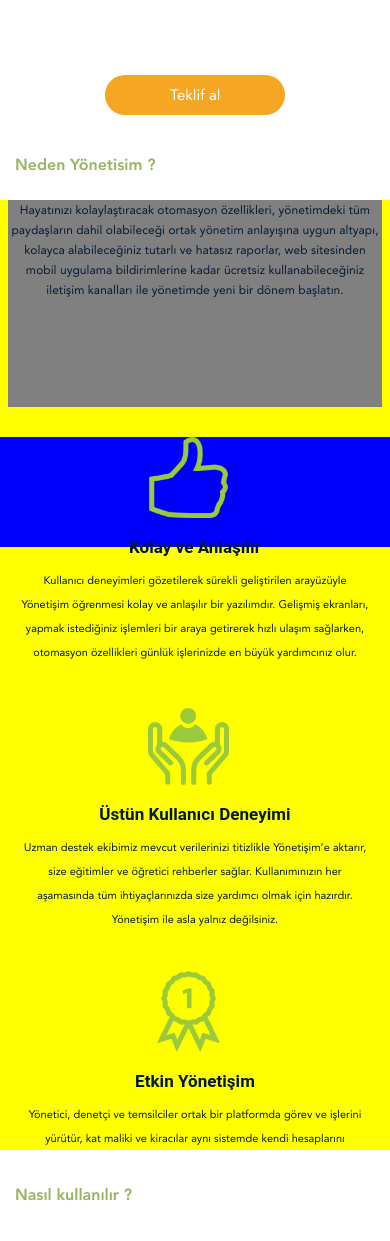
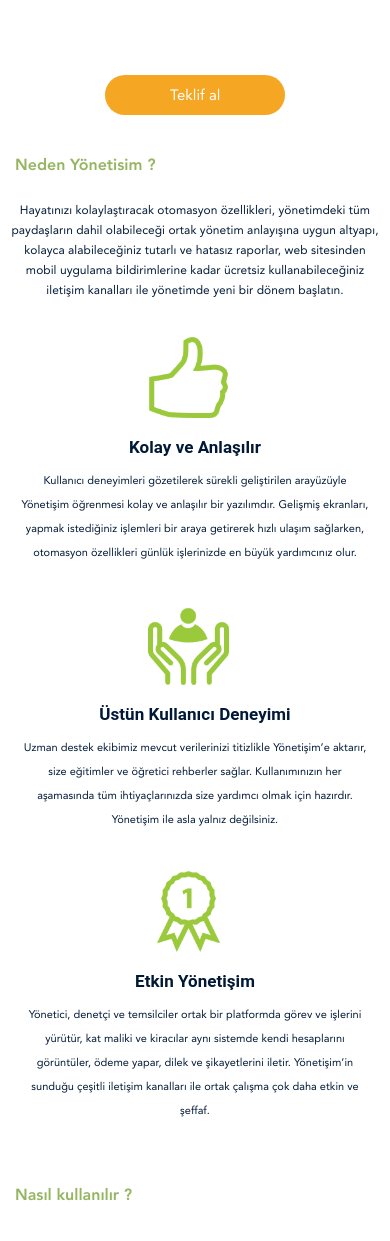
Before and after one commit to sonic03/yntsmdeneme, a Django app: page / in a window 390 px wide. Shown: the part 924-2165 px from the top of the page. Run offline with Django 3.2, Linux system fonts and the light colour scheme; some libraries are stand-ins or nearby versions.

Commit message:
nkbox height 107px --2483.line

```diff
--- a/static/css/mycss2.css
+++ b/static/css/mycss2.css
@@ -2485,7 +2485,7 @@ h3 {
         padding-top: 0;
         line-height: 20px;
         width: 96%;
-        height: 207px;
+        height: 107px;
         box-sizing: border-box;
         margin-bottom: 30px;
     }
--- a/templates/index.html
+++ b/templates/index.html
@@ -296,17 +296,17 @@
             <div class="col-md-12">
                 <h1 class="kimler">Neden Yönetisim ?</h1>
             </div>
-            <div class="nybox-out" style="background:yellow;">
+            <div class="nybox-out">
                 <!----------------Neden Yönetimsim-Apartman--------------->
                 <div class="nybox-inner">
                     <div class="row">
                         <div class="col-md-12 bordercolor" style="position:relative;box-sizing:border-box;">
-                        <p class="nkbox" style="background:gray;">Hayatınızı kolaylaştıracak otomasyon özellikleri, yönetimdeki tüm paydaşların dahil olabileceği ortak yönetim anlayışına uygun altyapı, kolayca alabileceğiniz tutarlı ve hatasız raporlar, web sitesinden mobil uygulama bildirimlerine kadar ücretsiz kullanabileceğiniz iletişim kanalları ile yönetimde yeni bir dönem başlatın.
+                        <p class="nkbox">Hayatınızı kolaylaştıracak otomasyon özellikleri, yönetimdeki tüm paydaşların dahil olabileceği ortak yönetim anlayışına uygun altyapı, kolayca alabileceğiniz tutarlı ve hatasız raporlar, web sitesinden mobil uygulama bildirimlerine kadar ücretsiz kullanabileceğiniz iletişim kanalları ile yönetimde yeni bir dönem başlatın.
                         </p>
 
                     </div>
                     <div class="col-md-4 col-12 flt bordercolor">
-                        <div class="nyimg bordercolor" style="background:blue;">
+                        <div class="nyimg bordercolor">
                             <img src="{% static 'img/kolay-ve-anlasilir.png' %}">
                         </div>
                         <div class="bordercolor nybox">
```
